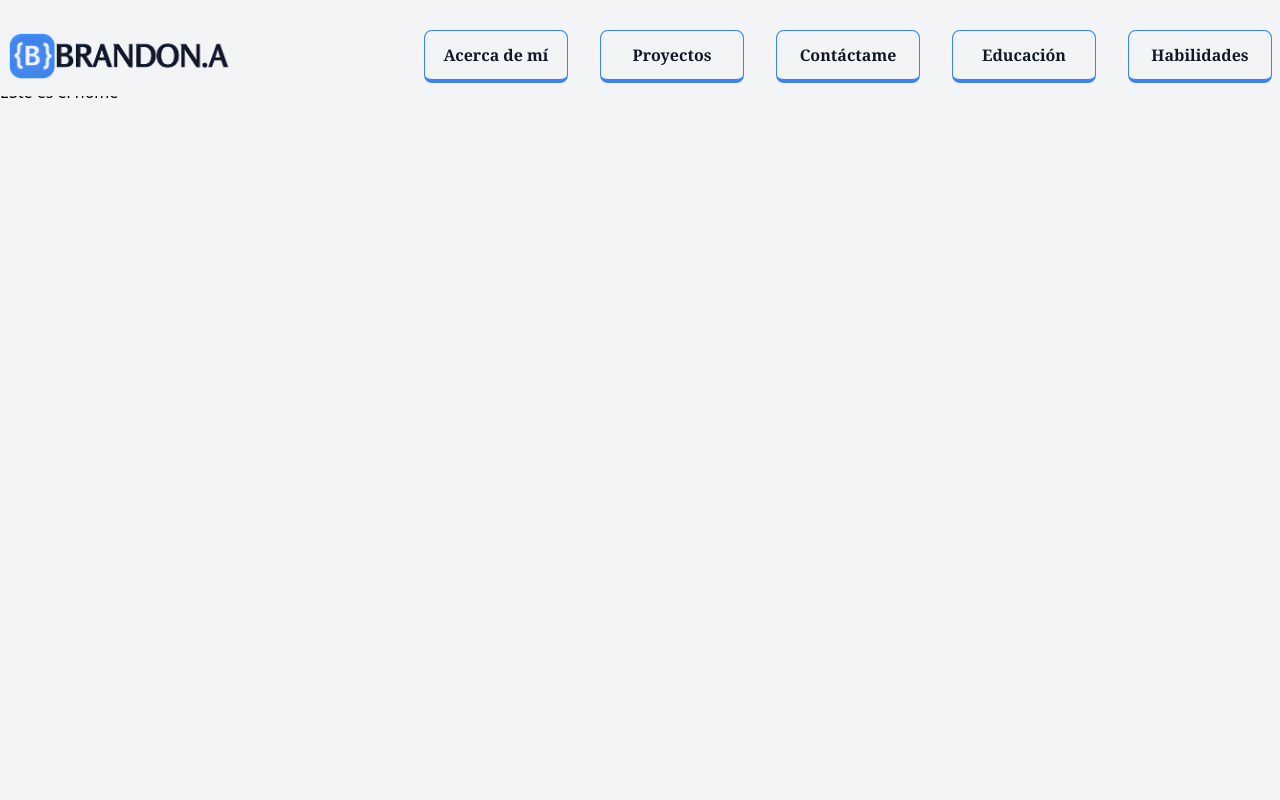
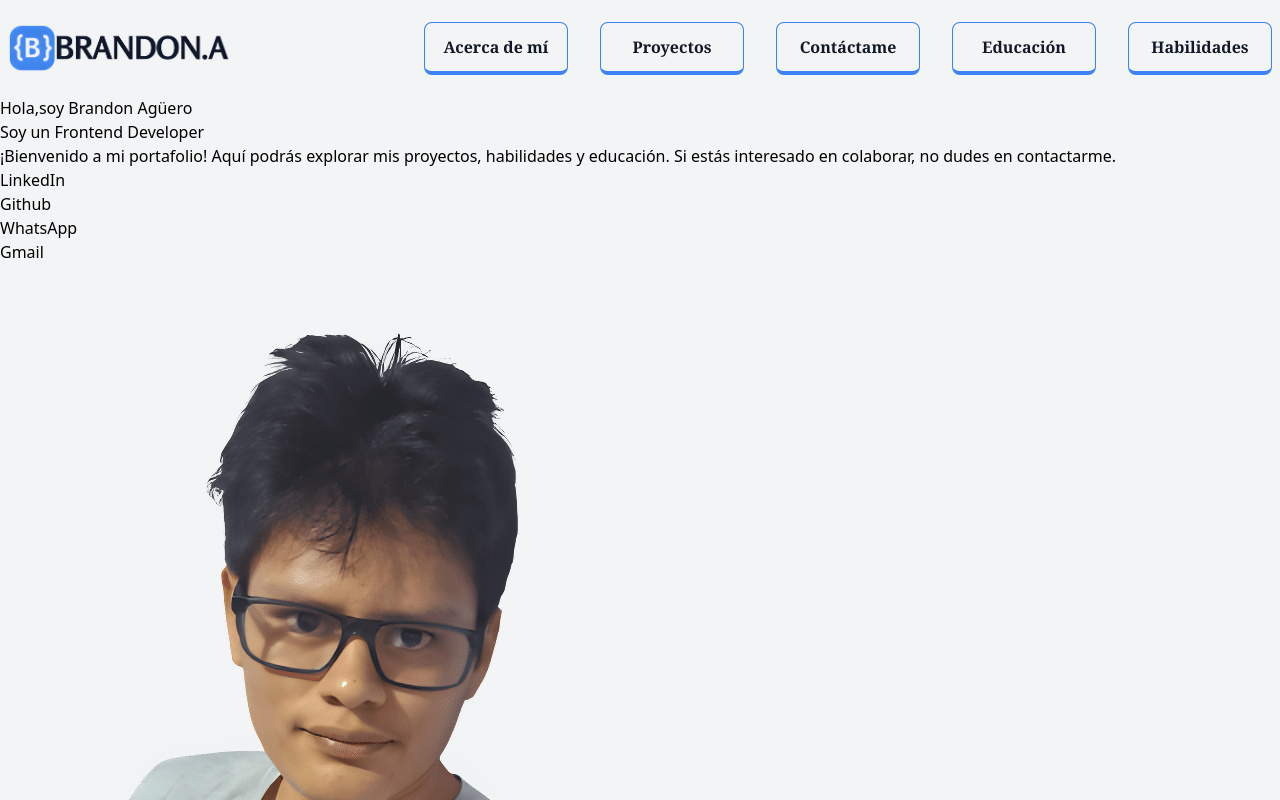
Before and after one commit to BrandonAguero/My-Portafolio, a React (Vite) app: page / in a window 1280 px wide. Shown: the top 800 px of the page. Built offline with nearby package versions, Linux system fonts and the light colour scheme; the HTML template or start-up script is replaced by a standard one.

Commit message:
Reajuste el tamaño del nav en Header.jsx. Agregue la estructura inicial en Home.jsx

```diff
--- a/src/components/shared/Header.jsx
+++ b/src/components/shared/Header.jsx
@@ -8,9 +8,11 @@ const Header = () => {
     setIsItOpen(!isItOpen);
   };
 
+  console.log(window.scrollY);
+
   return (
     <header className="flex h-20 w-full">
-      <nav className="fixed top-4 z-10 flex w-full flex-col bg-gray-100 xl:flex-row xl:items-center xl:justify-between">
+      <nav className="fixed top-0 z-10 flex h-24 w-full flex-col justify-center bg-gray-100 xl:flex-row xl:items-center xl:justify-between">
         <ul className="flex w-full items-center justify-between px-2 xl:w-max">
           <li className="flex h-max w-max items-center justify-center">
             <NavLink to="/" caseSensitive>
--- a/src/pages/Home.jsx
+++ b/src/pages/Home.jsx
@@ -12,8 +12,38 @@ const Home = () => {
           ease: "easeInOut",
         },
       }}
+      className="relative top-24 flex flex-col"
     >
-      <h1>ESte es el home</h1>
+      <div>
+        <section>
+          <div>
+            <h1>
+              <span>Hola,</span>
+              <span>soy Brandon Agüero</span>
+            </h1>
+            <h2>Soy un Frontend Developer</h2>
+            <p>
+              ¡Bienvenido a mi portafolio! Aquí podrás explorar mis proyectos,
+              habilidades y educación. Si estás interesado en colaborar, no
+              dudes en contactarme.
+            </p>
+          </div>
+          <footer>
+            <ul>
+              <li>LinkedIn</li>
+              <li>Github</li>
+              <li>WhatsApp</li>
+              <li>Gmail</li>
+            </ul>
+          </footer>
+        </section>
+        <figure>
+          <img
+            src="/png/profileHomeTwo.png"
+            alt="Foto de perfil del creado de la pagina web"
+          />
+        </figure>
+      </div>
     </motion.main>
   );
 };
```
